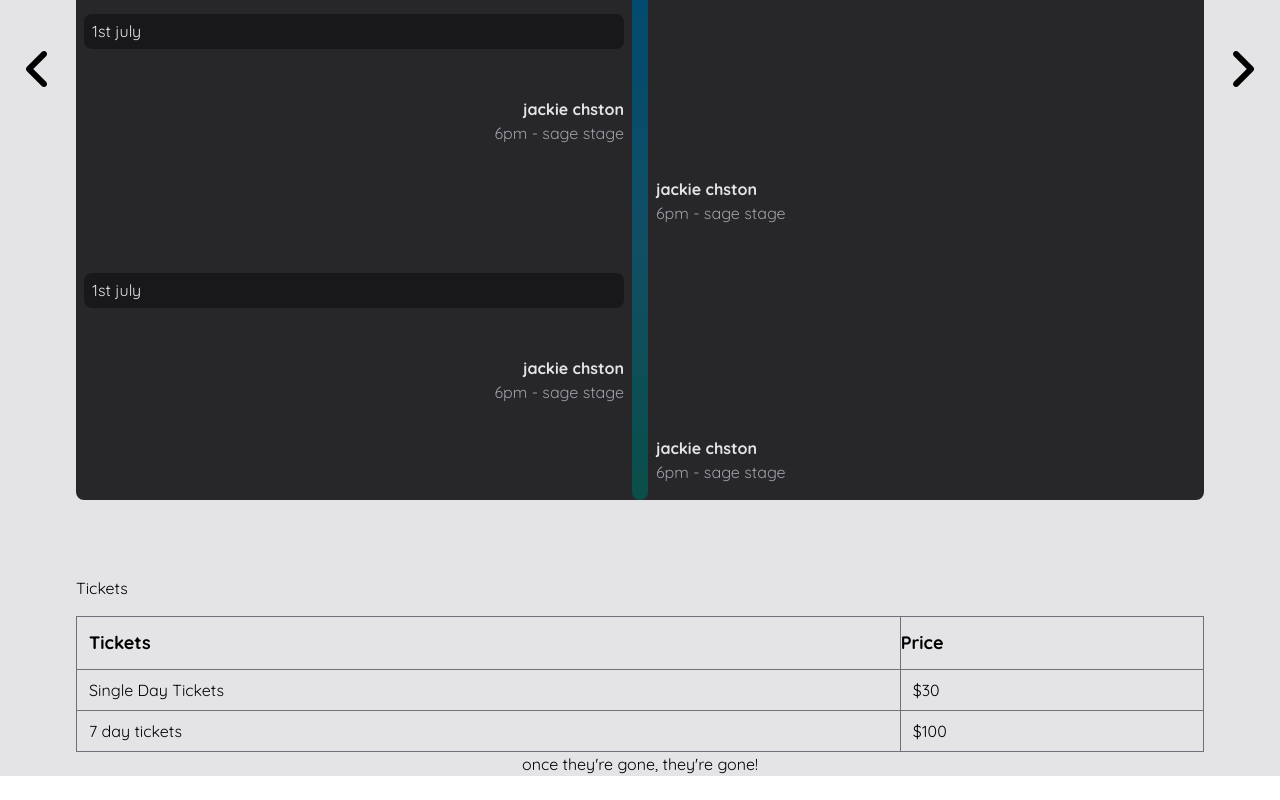
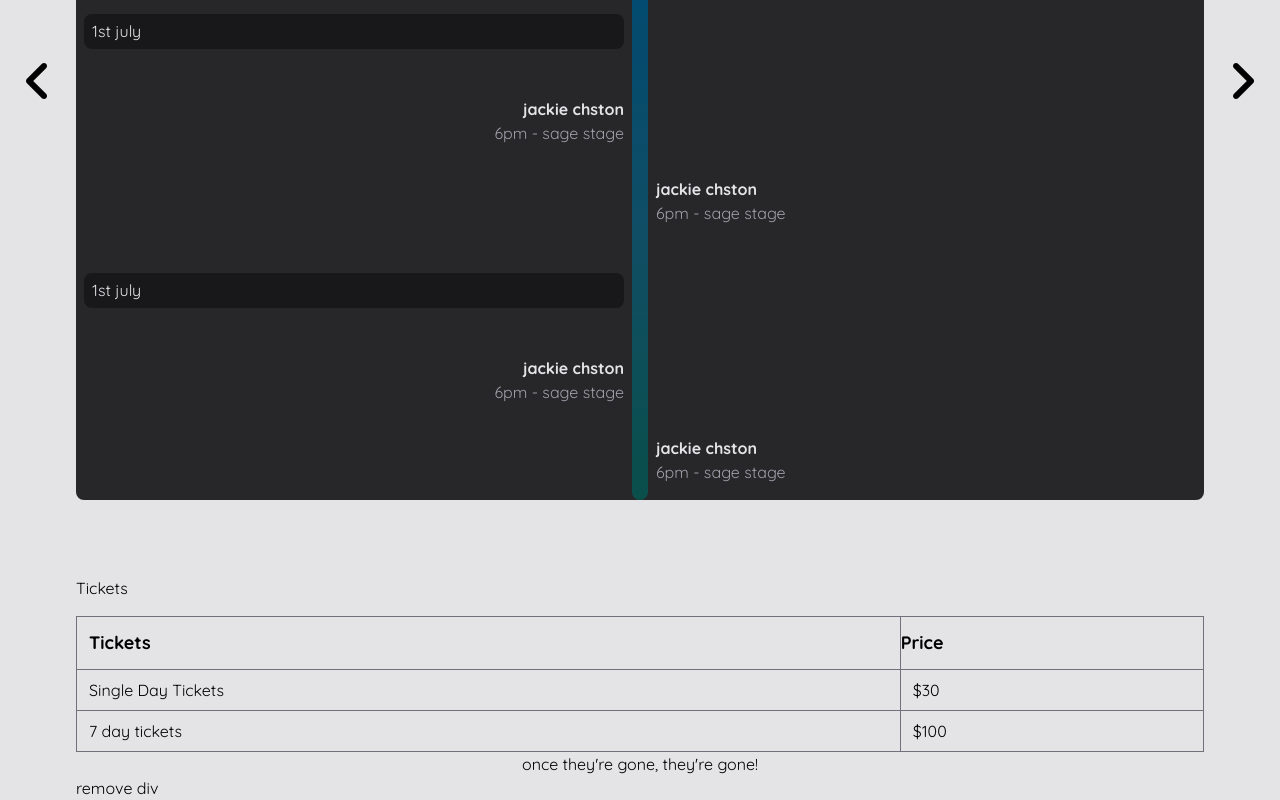
Before and after one commit to UmiduKaushika97/plant-app, a React (Vite) app: page / in a window 1280 px wide. Shown: the part 1381-2181 px from the top of the page. Before the commit the page ends 2157 px from the top, so only its background shows below. Built offline with nearby package versions, Linux system fonts and the light colour scheme.

Commit message:
section tag add

```diff
--- a/src/App.tsx
+++ b/src/App.tsx
@@ -445,6 +445,7 @@ text-zinc-200 dark:text zinnc-900 p-2 text-3xl"
                     </caption>
                   </table>
 
+<div>remove div</div>
 
             </div>
             <div
```
